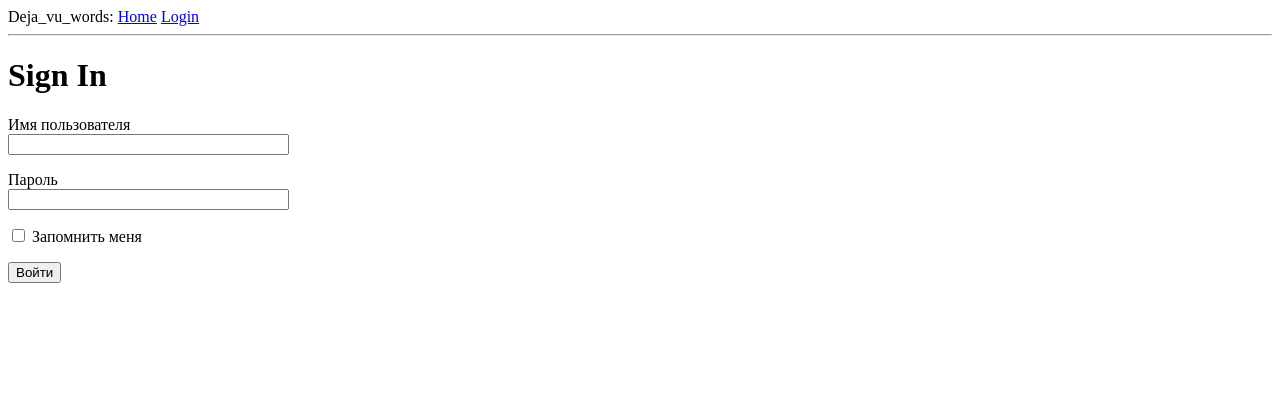
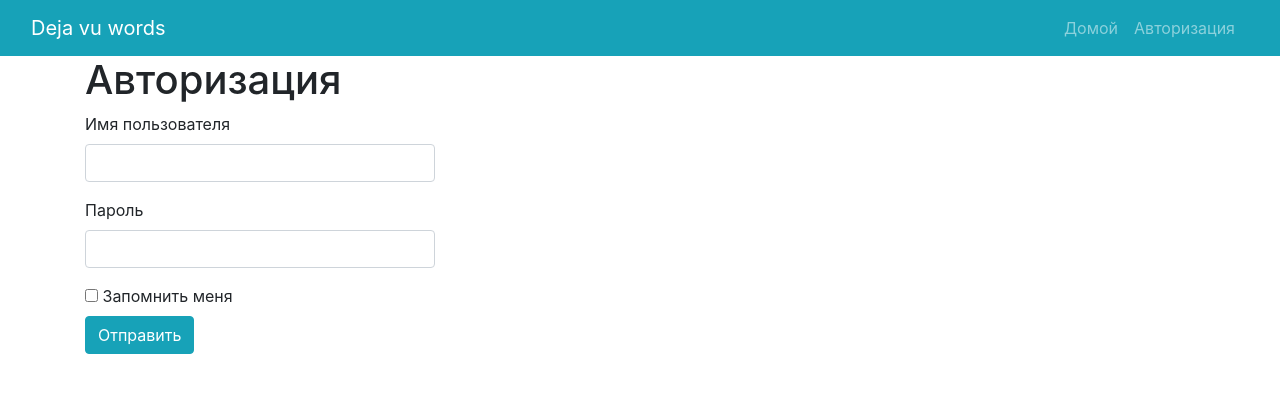
Before and after one commit to KaterusiaFX/deja_vu_words, a Flask app: template webapp/templates/login.html in a window 1280 px wide. Shown: the top 393 px of the page. Run offline with Flask 2, Linux system fonts and the light colour scheme; tables that the repository leaves empty hold one stand-in row (values such as "Sample post"); the template is opened without the code that fills it: values that come from a table or form of the project are taken from there, most other values are stand-ins (such as "Sample title", 1, 10 or a date in 2020); some libraries are stand-ins or nearby versions.

Commit message:
Bootstrap elements added to login.html and base.html. DB created, user model for DB created

```diff
--- /dev/null
+++ b/create_db.py
@@ -0,0 +1,3 @@
+from webapp import db, create_app
+
+db.create_all(app=create_app())
--- a/requirements.txt
+++ b/requirements.txt
@@ -2,6 +2,7 @@ certifi==2019.11.28
 chardet==3.0.4
 click==7.1.1
 Flask==1.1.1
+Flask-Login==0.5.0
 Flask-SQLAlchemy==2.4.1
 Flask-WTF==0.14.3
 googletrans==2.4.0
--- a/webapp/__init__.py
+++ b/webapp/__init__.py
@@ -1,5 +1,7 @@
 from flask import Flask
 from flask import render_template
+
+from webapp.model import db
 from webapp.forms import LoginForm
 from webapp.config import Config
 
@@ -7,15 +9,18 @@ from webapp.config import Config
 def create_app():
     app = Flask(__name__)
     app.config.from_object(Config)
+    db.init_app(app)
 
     @app.route('/')
     @app.route('/index')
     def index():
-        return render_template('index.html', title='Home')
+        title = 'Домой'
+        return render_template('index.html', title=title)
 
     @app.route('/login')
     def login():
-        form = LoginForm()
-        return render_template('login.html', title='Sign In', form=form)
+        title = 'Авторизация'
+        login_form = LoginForm()
+        return render_template('login.html', title=title, form=login_form)
 
     return app
--- a/webapp/config.py
+++ b/webapp/config.py
@@ -1,7 +1,8 @@
 import os
 
-# сюда вносить параметры конфигурации. Config - это общий класс для всех конфигураций
+basedir = os.path.abspath(os.path.dirname(__file__))
 
 
 class Config(object):
     SECRET_KEY = os.environ.get('SECRET_KEY') or 'you-will-never-guess'
+    SQLALCHEMY_DATABASE_URI = 'sqlite:///' + os.path.join(basedir, '..', 'webapp.db')
--- a/webapp/forms.py
+++ b/webapp/forms.py
@@ -7,7 +7,7 @@ from wtforms.validators import DataRequired
 
 class LoginForm(FlaskForm):
 
-    username = StringField('Имя пользователя', validators=[DataRequired()])
-    password = PasswordField('Пароль', validators=[DataRequired()])
+    username = StringField('Имя пользователя', validators=[DataRequired()], render_kw={"class": "form-control"})
+    password = PasswordField('Пароль', validators=[DataRequired()], render_kw={"class": "form-control"})
     remember_me = BooleanField('Запомнить меня')
-    submit = SubmitField('Войти')
+    submit = SubmitField('Отправить', render_kw={"class": "btn btn-info"})
--- a/webapp/templates/base.html
+++ b/webapp/templates/base.html
@@ -1,20 +1,46 @@
-<!Этот шаблон включает в себя: логику заголовка и простую навигационную панель>
+<!Этот шаблон включает в себя: логику заголовка и простую навигационную панелью. Применен Bootstrap>
+<!doctype html>
+<html lang="ru">
+  <head>
+    <!-- Required meta tags -->
+    <meta charset="utf-8">
+    <meta name="viewport" content="width=device-width, initial-scale=1, shrink-to-fit=no">
 
-<html>
-    <head>
-      {% if title %}
+    <!-- Bootstrap CSS -->
+    <link rel="stylesheet" href="https://stackpath.bootstrapcdn.com/bootstrap/4.1.3/css/bootstrap.min.css" integrity="sha384-MCw98/SFnGE8fJT3GXwEOngsV7Zt27NXFoaoApmYm81iuXoPkFOJwJ8ERdknLPMO" crossorigin="anonymous">
+
+    {% if title %}
       <title>{{ title }} - Deja_vu_words</title>
       {% else %}
       <title>Deja_vu_words</title>
       {% endif %}
-    </head>
-    <body>
-        <div>
-            Deja_vu_words:
-            <a href="{{ url_for('index') }}">Home</a>
-            <a href="{{ url_for('login') }}">Login</a>
+  </head>
+  <body>
+      <nav class="navbar navbar-expand-lg navbar-dark bg-info">
+        <div class="col-10">
+          <a class="navbar-brand" href="{{ url_for('index') }}">Deja vu words</a>
+          <button class="navbar-toggler" type="button" data-toggle="collapse" data-target="#navbarNav" aria-controls="navbarNav" aria-expanded="false" aria-label="Toggle navigation">
+            <span class="navbar-toggler-icon"></span>
+          </button>
         </div>
-        <hr>
-        {% block content %}{% endblock %}
-    </body>
+        <div class="collapse navbar-collapse" id="navbarNav">
+          <ul class="navbar-nav">
+            <li class="nav-item">
+              <a class="nav-link" href="{{ url_for('index') }}">Домой <span class="sr-only">(current)</span></a>
+            </li>
+            <li class="nav-item">
+              <a class="nav-link" href="{{ url_for('login') }}">Авторизация</a>
+            </li>
+          </ul>
+        </div>
+      </nav>
+
+      {% block content %}{% endblock %}
+
+    <!-- Optional JavaScript -->
+    <!-- jQuery first, then Popper.js, then Bootstrap JS -->
+    <script src="https://code.jquery.com/jquery-3.3.1.slim.min.js" integrity="sha384-q8i/X+965DzO0rT7abK41JStQIAqVgRVzpbzo5smXKp4YfRvH+8abtTE1Pi6jizo" crossorigin="anonymous"></script>
+    <script src="https://cdnjs.cloudflare.com/ajax/libs/popper.js/1.14.3/umd/popper.min.js" integrity="sha384-ZMP7rVo3mIykV+2+9J3UJ46jBk0WLaUAdn689aCwoqbBJiSnjAK/l8WvCWPIPm49" crossorigin="anonymous"></script>
+    <script src="https://stackpath.bootstrapcdn.com/bootstrap/4.1.3/js/bootstrap.min.js" integrity="sha384-ChfqqxuZUCnJSK3+MXmPNIyE6ZbWh2IMqE241rYiqJxyMiZ6OW/JmZQ5stwEULTy" crossorigin="anonymous"></script>
+  </body>
 </html>
--- a/webapp/templates/login.html
+++ b/webapp/templates/login.html
@@ -1,20 +1,39 @@
-<!Шаблон формы входа в систему>
+<!Шаблон формы входа в систему. Используется Bootstrap >
 
+<!наследуется шаблон base.html. При визуализации login.html, он будет встроен в base.html>
 {% extends "base.html" %}
 
 {% block content %}
-    <h1>Sign In</h1>
-    <form action="" method="post" novalidate>
-        {{ form.hidden_tag() }}
-        <p>
-            {{ form.username.label }}<br>
-            {{ form.username(size=32) }}
-        </p>
-        <p>
-            {{ form.password.label }}<br>
-            {{ form.password(size=32) }}
-        </p>
-        <p>{{ form.remember_me() }} {{ form.remember_me.label }}</p>
-        <p>{{ form.submit() }}</p>
-    </form>
+<html lang="ru">
+  <head>
+    <!-- Required meta tags -->
+    <meta charset="utf-8">
+    <meta name="viewport" content="width=device-width, initial-scale=1, shrink-to-fit=no">
+
+    <!-- Bootstrap CSS -->
+    <link rel="stylesheet" href="https://stackpath.bootstrapcdn.com/bootstrap/4.1.3/css/bootstrap.min.css" integrity="sha384-MCw98/SFnGE8fJT3GXwEOngsV7Zt27NXFoaoApmYm81iuXoPkFOJwJ8ERdknLPMO" crossorigin="anonymous">
+
+    <title>{{ page_title }}</title>
+  </head>
+  <body>
+    <div class="container">
+    <h1>Авторизация</h1>
+    <div class="row">
+        <div class="col-4">
+            <form action="" method="post" novalidate>
+                {{ form.hidden_tag() }}
+                <div class="form-group">
+                    {{ form.username.label }}
+                    {{ form.username() }}
+                </div>
+                 <div class="form-group">
+                    {{ form.password.label }}
+                    {{ form.password() }}
+                 </div>
+                 {{ form.remember_me() }} {{ form.remember_me.label }}<br>
+                 {{ form.submit() }}
+            </form>
+        </div>
+        <div class="col-8"></div>
+        </div>
 {% endblock %}
```
Also changed, not shown: create_admin.py (added, +30 -0 lines), webapp/model.py (added, +21 -0 lines), webapp.db (added).
